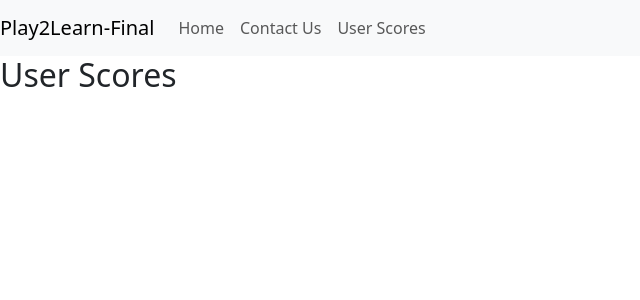
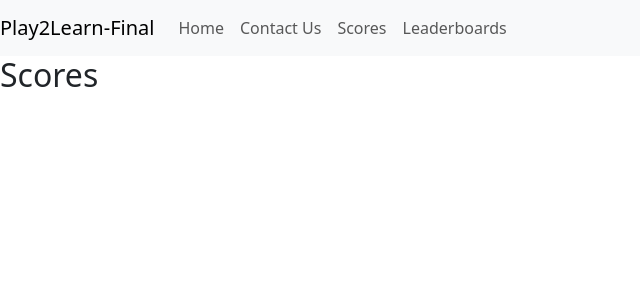
Before and after one commit to nmourit/play2learn-final, a Django app: page /userscores/ in a window 1280 px wide. Shown: the top 300 px of the page, without its empty margins (0-640 px from the left). Run offline with Django 4.2, Linux system fonts and the light colour scheme; some libraries are stand-ins or nearby versions.

Commit message:
modified userscore_list.html

```diff
--- a/templates/_base_vue.html
+++ b/templates/_base_vue.html
@@ -29,7 +29,10 @@
             <a class="nav-link" href="{% url 'pages:contact-us' %}">Contact Us</a>
           </li>
           <li class="nav-item">
-            <a class="nav-link" href="{% url 'userscores:list' %}">User Scores</a>
+            <a class="nav-link" href="{% url 'userscores:list' %}">Scores</a>
+          </li>
+          <li class="nav-item">
+            <a class="nav-link" href="#">Leaderboards</a>
           </li>
         </ul>
       </div>
--- a/templates/userscores/userscore_list.html
+++ b/templates/userscores/userscore_list.html
@@ -1,8 +1,8 @@
 {% extends "_base_vue.html" %}
 
-{% block title %}User Scores{% endblock %}
+{% block title %}Scores{% endblock %}
 {% block main %}
-	<h2> User Scores</h2>
+	<h2>Scores</h2>
 	<ul class="list-group list-group-flush mb-3">
 		{% for userscore in userscore_list %}
 			<li class="list-group-item">
```
